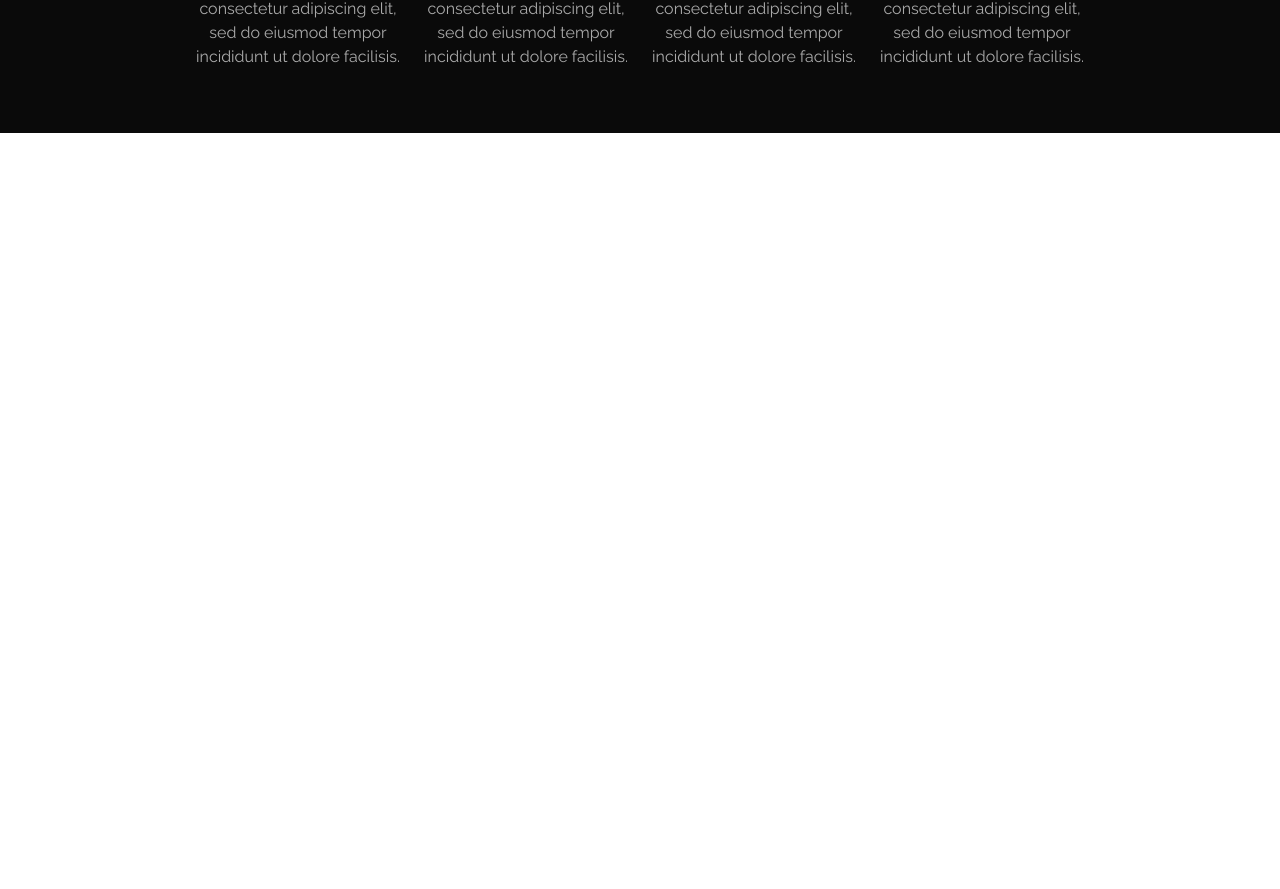
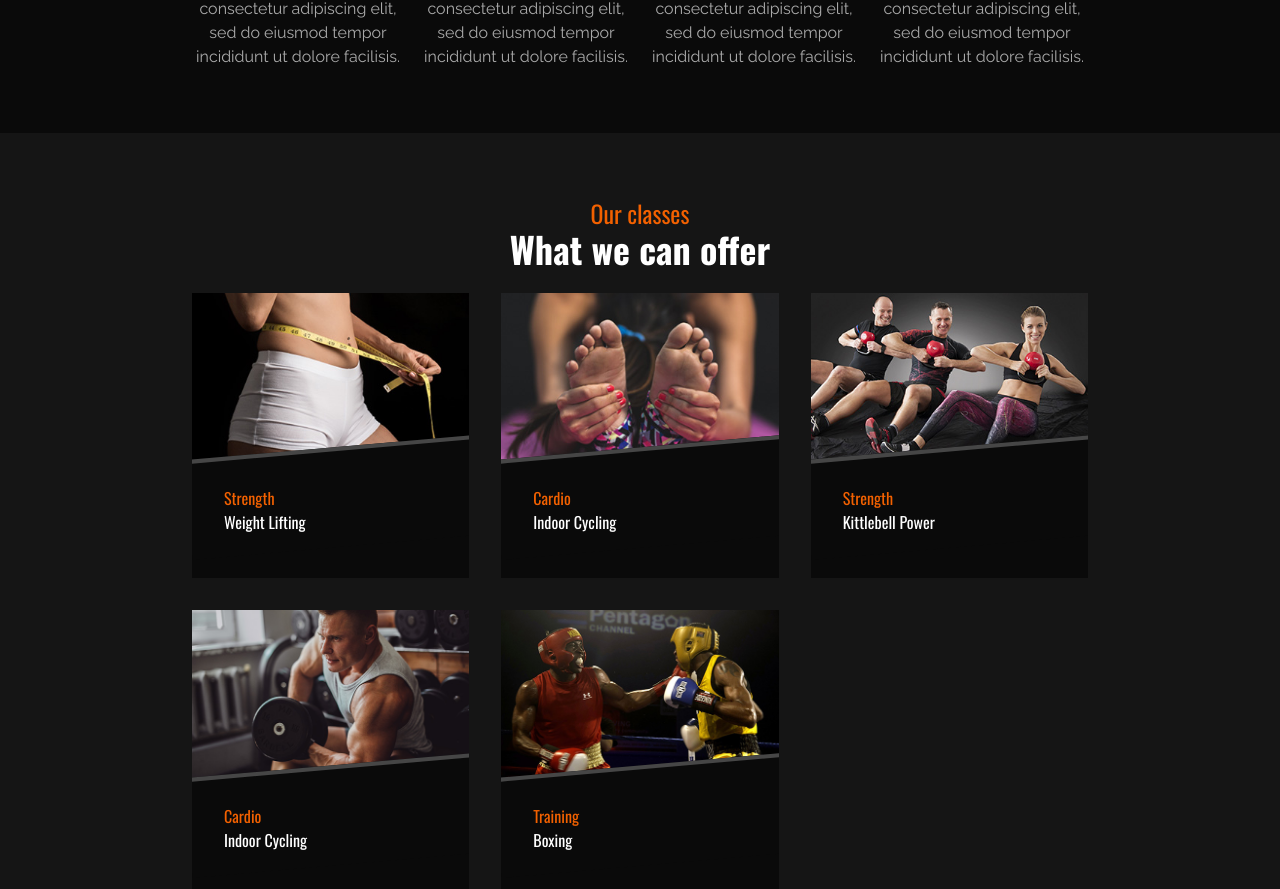
Before and after one commit to mesfincode/gymlife, a React (Vite) app: page / in a window 1280 px wide. Shown: the part 1275-2164 px from the top of the page. Before the commit the page ends 1408 px from the top, so only its background shows below. Built offline with nearby package versions, Linux system fonts and the light colour scheme.

Commit message:
implemented classes component

```diff
--- a/src/App.jsx
+++ b/src/App.jsx
@@ -2,6 +2,7 @@ import { useState } from "react";
 import Hero from "./components/Hero";
 import Navbar from "./components/Navbar";
 import ChoosUs from "./components/ChoosUs";
+import Classes from "./components/Classes";
 
 function App() {
   const [count, setCount] = useState(0);
@@ -12,7 +13,7 @@ function App() {
     <Navbar />
     <Hero />
     <ChoosUs/>
-
+    <Classes />
     </section>
 
     </>
--- a/src/components/ChoosUs.jsx
+++ b/src/components/ChoosUs.jsx
@@ -5,7 +5,7 @@ const ChoosUs = () => {
   return (
     <section className="bg-black-1 flex justify-center items-center flex-col w-full space-y-8 py-16 ">
       <h1 className="text-primary">WHY CHOSE US?</h1>
-      <h1 className="text-4xl text-white font-bold">PUSH YOUR LIMITS FORWARD</h1>
+      <h1 className="text-4xl text-white font-bold text-center">PUSH YOUR LIMITS FORWARD</h1>
      <div className=" grid grid-cols-1 md:grid-cols-2 lg:grid-cols-3 xl:grid-cols-4 gap-4 w-full px-4 xl:px-48">
      {chooseUs.map((item, index) => (
         <div key={index} className="flex justify-center items-center flex-col space-y-4 cursor-pointer ">
--- a/src/components/Classes.jsx
+++ b/src/components/Classes.jsx
@@ -1,11 +1,35 @@
-import React from 'react'
+import React from "react";
+import { classes } from "../constants";
 
 const Classes = () => {
   return (
-    <div>
+    <section className="bg-black-2 flex justify-center items-center flex-col gap-2 zi-10 z-50 px-4 xl:px-48  space-y-4 py-16">
+      <div className=" flex justify-center items-center flex-col">
+        <h1 className="text-primary text-2xl">Our classes</h1>
+        <h1 className="text-4xl text-white font-bold text-center">What we can offer</h1>
+      </div>
 
-    </div>
-  )
-}
+      <div className="grid grid-cols-1 gap-8 zi-10 md:grid-cols-2 lg:grid-cols-3 ">
+        {classes.map((item) => (
+          <div className="   zi-10 overflow-hidden">
+            <img
+              src={item.img}
+              alt=""
+              className=" w-full  object-fillr zi-10"
+            />
+            {/* <div class="absolute  -left-5 -top-44 h-100 w-600 border-t-4 border-[#464646] bg-[#0a0a0a] content-[''] -rotate-5 -z-1">
+              <h1 className="text-primary">{item.catagory}</h1>
+              <h1 className="text-white">{item.title}</h1>
+            </div> */}
+            <div className=" h-[100px] relative   ci-text bg-black-1 w-full zi-10 pl-8 py-2 ">
+              <h1 className="text-primary">{item.catagory}</h1>
+              <h1 className="text-white">{item.title}</h1>
+            </div>
+          </div>
+        ))}
+      </div>
+    </section>
+  );
+};
 
-export default Classes
+export default Classes;
--- a/src/components/Navbar.jsx
+++ b/src/components/Navbar.jsx
@@ -4,7 +4,7 @@ import menuIcon from "../assets/img/menu-icon.svg"
 import { navLinks } from "../constants";
 const Navbar = () => {
   return (
-    <section className="">
+    <section className="z-50">
       <header className="fixed w-full top-0 left-0 right-0">
         <nav className=" justify-between items-center px-4 xl:px-24 py-8 flex">
           <a href="" className="text-white">
--- a/src/constants/index.jsx
+++ b/src/constants/index.jsx
@@ -1,11 +1,21 @@
 import gymEquipment from '../assets/img/gym-equipment.png'
 import gymNutrition from '../assets/img/gym-nutrition.png'
 import gymTraining from '../assets/img/gym-training.png'
+import gymPersonalized from '../assets/img/gym-personalized.png'
+
+import class1 from '../assets/img/classes/class-1.jpg'
+import class2 from '../assets/img/classes/class-2.jpg'
+import class3 from '../assets/img/classes/class-3.jpg'
+import class4 from '../assets/img/classes/class-4.jpg'
+import class5 from '../assets/img/classes/class-5.jpg'
+import classDetail from '../assets/img/classes/class-details/class-detailsl.jpg'
+import classProfile from '../assets/img/classes/class-details/trainer-profile.jpg'
 
 export const navLinks=[
     {
         "label":  "ABOUT US",
         "url":"/about-us",
+
       },  {
         "label":  "CLASSES",
         "url":"/classes",
@@ -45,7 +55,33 @@ export const chooseUs = [
     },
     {
       "title":"Unique to your needs",
-      "icon":gymTraining,
+      "icon":gymPersonalized,
       "description":"Lorem ipsum dolor sit amet, consectetur adipiscing elit, sed do eiusmod tempor incididunt ut dolore facilisis."
   }
 ]
+
+export const classes =[ {
+  catagory:"Strength",
+  title:"Weight Lifting",
+  'img':class1
+},
+{
+ catagory:"Cardio",
+  title:"Indoor Cycling",
+  'img':class2
+},
+{
+catagory:"Strength",
+  title:"Kittlebell Power",
+  'img':class3
+}, {
+ catagory:"Cardio",
+  title:"Indoor Cycling",
+  'img':class4
+},
+{
+  catagory:"Training",
+   title:"Boxing",
+   'img':class5
+ }
+]
--- a/src/index.css
+++ b/src/index.css
@@ -14,3 +14,29 @@ body{
 .responseive-grid{
   grid-template-columns: repeat(auto-fit,minmax(110px, 1fr));
 }
+.cliped{
+  clip-path: polygon(100% 0, 100% 100%, 82% 100%, 0 100%, 0 37%);
+}
+.ci-text:after {
+  /* display: flex; */
+  /* background-color: red;
+  content: "";
+  height: 400px;
+  width: 400px;
+  z-index: 1000; */
+  position: absolute;
+  left: -5px;
+  top: -44px;
+  height: 100px;
+  width: 600px;
+  border-top: 4px solid #464646;
+  background: #0a0a0a;
+  content: "";
+  -webkit-transform: rotate(-5deg);
+  -ms-transform: rotate(-5deg);
+  transform: rotate(-5deg);
+  z-index: -1;
+}
+.zi-10{
+  z-index: 10;
+}
```
Also changed, not shown: src/assets/img/gym-personalized.png (added).
